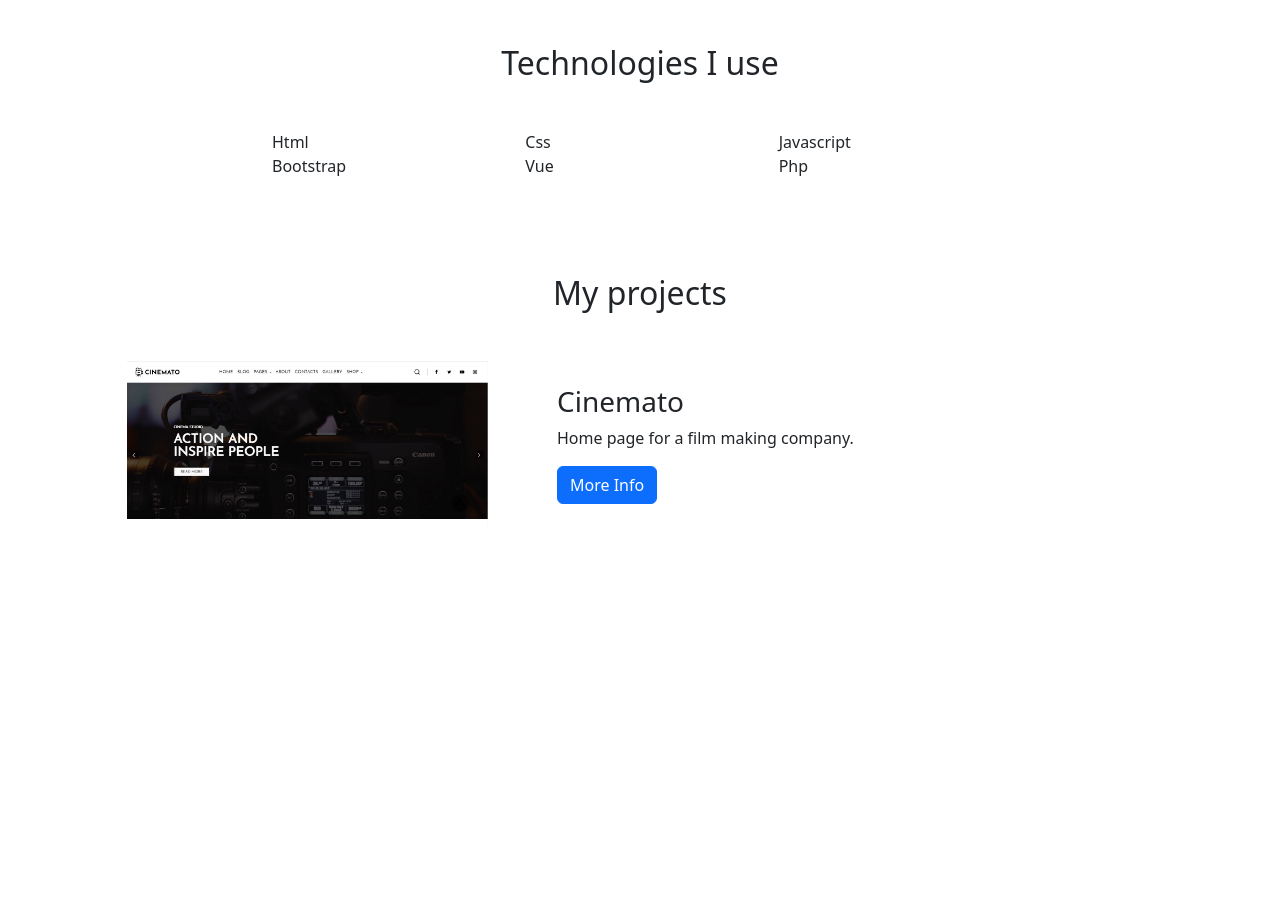
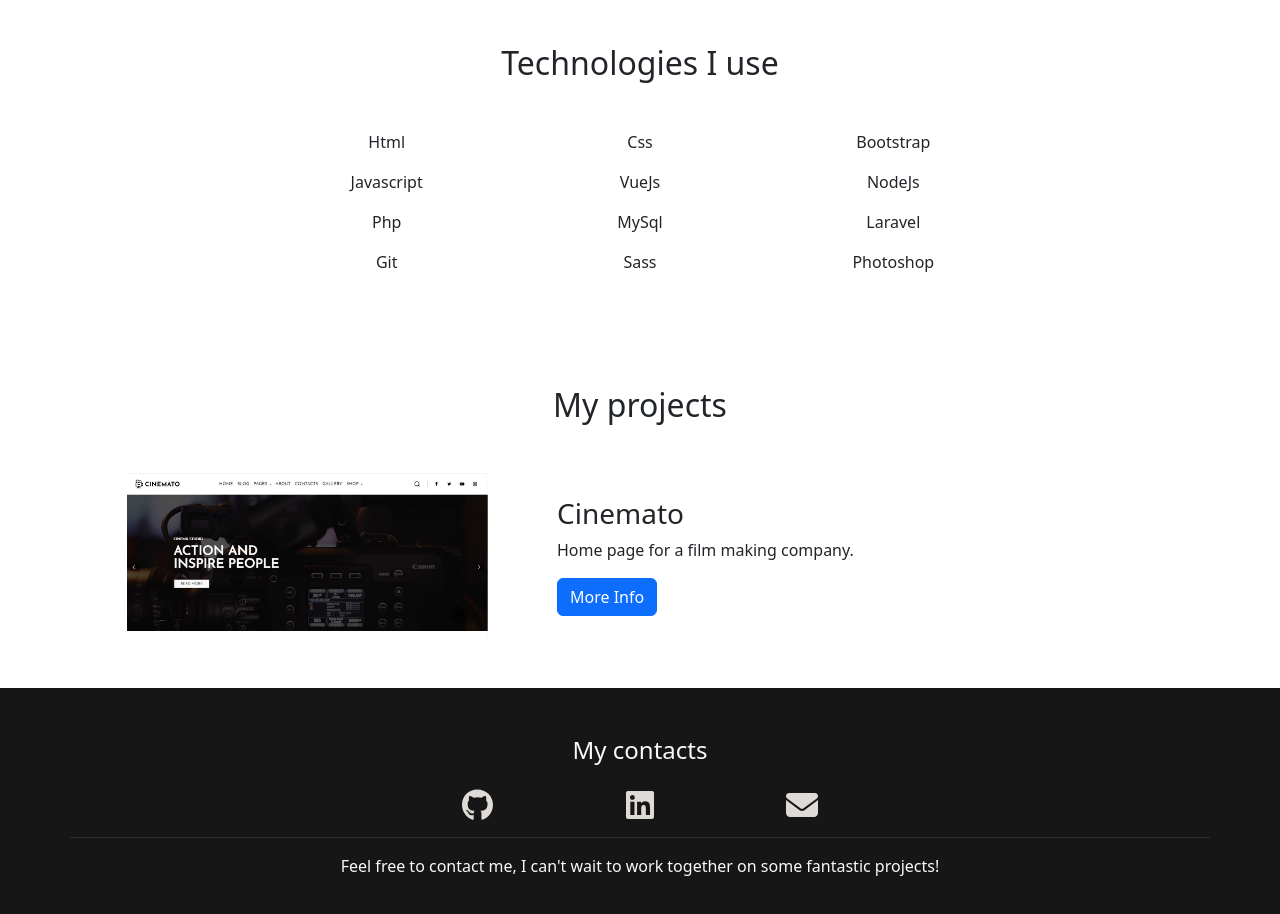
Before and after one commit to LorenzoNicco/LorenzoNicco.github.io, a Vue app: page / in a window 1280 px wide. Shown: the part 600-1514 px from the top of the page. Before the commit the page ends 1176 px from the top, so only its background shows below. Built offline with nearby package versions, Linux system fonts and the light colour scheme.

Commit message:
Add fontawesome/fix stack data

```diff
--- a/package.json
+++ b/package.json
@@ -9,6 +9,11 @@
     "preview": "vite preview"
   },
   "dependencies": {
+    "@fortawesome/fontawesome-svg-core": "^6.4.0",
+    "@fortawesome/free-brands-svg-icons": "^6.4.0",
+    "@fortawesome/free-regular-svg-icons": "^6.4.0",
+    "@fortawesome/free-solid-svg-icons": "^6.4.0",
+    "@fortawesome/vue-fontawesome": "^3.0.3",
     "bootstrap": "^5.2.3",
     "vue": "^3.2.47",
     "vue-router": "^4.2.1"
--- a/src/App.vue
+++ b/src/App.vue
@@ -1,5 +1,6 @@
 <script>
 import AppHeader from "./components/AppHeader.vue";
+import AppFooter from "./components/AppFooter.vue";
 export default {
   data() {
     return {
@@ -7,7 +8,8 @@ export default {
     }
   },
   components: {
-    AppHeader
+    AppHeader,
+    AppFooter
   }
 }
 </script>
@@ -16,6 +18,8 @@ export default {
   <AppHeader />
 
   <router-view></router-view>
+
+  <AppFooter />
 </template>
 
 <style lang="scss" scoped>
--- /dev/null
+++ b/src/components/AppFooter.vue
@@ -0,0 +1,40 @@
+<script>
+    export default {
+        name: "AppFooter"
+    }
+</script>
+
+<template>
+    <footer>
+        <section id="contacts" class="container">
+            <div class="row">
+                <h4 class="col-12 text-center text-light">My contacts</h4>
+
+                <div class="col-4 offset-4 d-flex justify-content-between my-3">
+                    <font-awesome-icon class="social-icons" icon="fa-brands fa-github" />
+
+                    <font-awesome-icon class="social-icons" icon="fa-brands fa-linkedin" />
+
+                    <font-awesome-icon class="social-icons" icon="fa-solid fa-envelope" />
+                </div>
+
+                <hr class="text-secondary">
+
+                <p class="text-light text-center">Feel free to contact me, I can't wait to work together on some fantastic projects!</p>
+            </div>
+        </section>
+    </footer>
+</template>
+
+<style lang="scss" scoped>
+    footer {
+        width: 100%;
+        padding: 3rem 0;
+        background-color: rgb(22, 22, 22);
+
+        .social-icons {
+            height: 2rem;
+            filter: invert(1);
+        }
+    }
+</style>
--- a/src/components/AppHeader.vue
+++ b/src/components/AppHeader.vue
@@ -6,7 +6,8 @@
                 menu: [
                     "presentation",
                     "stack",
-                    "projects"
+                    "projects",
+                    "contacts"
                 ]
             }
         }
--- a/src/components/StackSection.vue
+++ b/src/components/StackSection.vue
@@ -1,6 +1,48 @@
 <script>
     export default {
-        name: "StackSection"
+        name: "StackSection",
+        data() {
+            return {
+                stack: [
+                    {
+                        title: "Html"
+                    },
+                    {
+                        title: "Css"
+                    },
+                    {
+                        title: "Bootstrap"
+                    },
+                    {
+                        title: "Javascript"
+                    },
+                    {
+                        title: "VueJs"
+                    },
+                    {
+                        title: "NodeJs"
+                    },
+                    {
+                        title: "Php"
+                    },
+                    {
+                        title: "MySql"
+                    },
+                    {
+                        title: "Laravel"
+                    },
+                    {
+                        title: "Git"
+                    },
+                    {
+                        title: "Sass"
+                    },
+                    {
+                        title: "Photoshop"
+                    },
+                ]
+            }
+        }
     }
 </script>
 
@@ -11,17 +53,7 @@
 
             <div class="col-8">
                 <div class="row flex-wrap">
-                    <div class="col-4">Html</div>
-
-                    <div class="col-4">Css</div>
-
-                    <div class="col-4">Javascript</div>
-
-                    <div class="col-4">Bootstrap</div>
-
-                    <div class="col-4">Vue</div>
-
-                    <div class="col-4">Php</div>
+                    <div v-for="item in stack" class="col-4 text-center mb-3">{{ item.title }}</div>
                 </div>
             </div>
         </div>
--- a/src/main.js
+++ b/src/main.js
@@ -4,4 +4,19 @@ import App from './App.vue';
 import "./styles/main.scss";
 import * as bootstrap from 'bootstrap';
 
-createApp(App).use(router).mount('#app');
+/* import the fontawesome core */
+import { library } from '@fortawesome/fontawesome-svg-core'
+
+/* import font awesome icon component */
+import { FontAwesomeIcon } from '@fortawesome/vue-fontawesome'
+
+/* import specific icons */
+import { faUserSecret } from '@fortawesome/free-solid-svg-icons';
+import { faGithub } from '@fortawesome/free-brands-svg-icons';
+import { faLinkedin } from '@fortawesome/free-brands-svg-icons';
+import { faEnvelope } from '@fortawesome/free-solid-svg-icons';
+
+/* add icons to the library */
+library.add(faUserSecret, faGithub, faLinkedin, faEnvelope);
+
+createApp(App).use(router).component('font-awesome-icon', FontAwesomeIcon).mount('#app');
--- a/src/styles/main.scss
+++ b/src/styles/main.scss
@@ -1,6 +1,6 @@
 @import "bootstrap/scss/bootstrap";
 
 // Commons
-// body {
-//     background-color: red;
-// }
+body {
+    scroll-behavior: smooth;
+}
```
Also changed, not shown: 1 other file (tests, documents, lock files or other folders).
